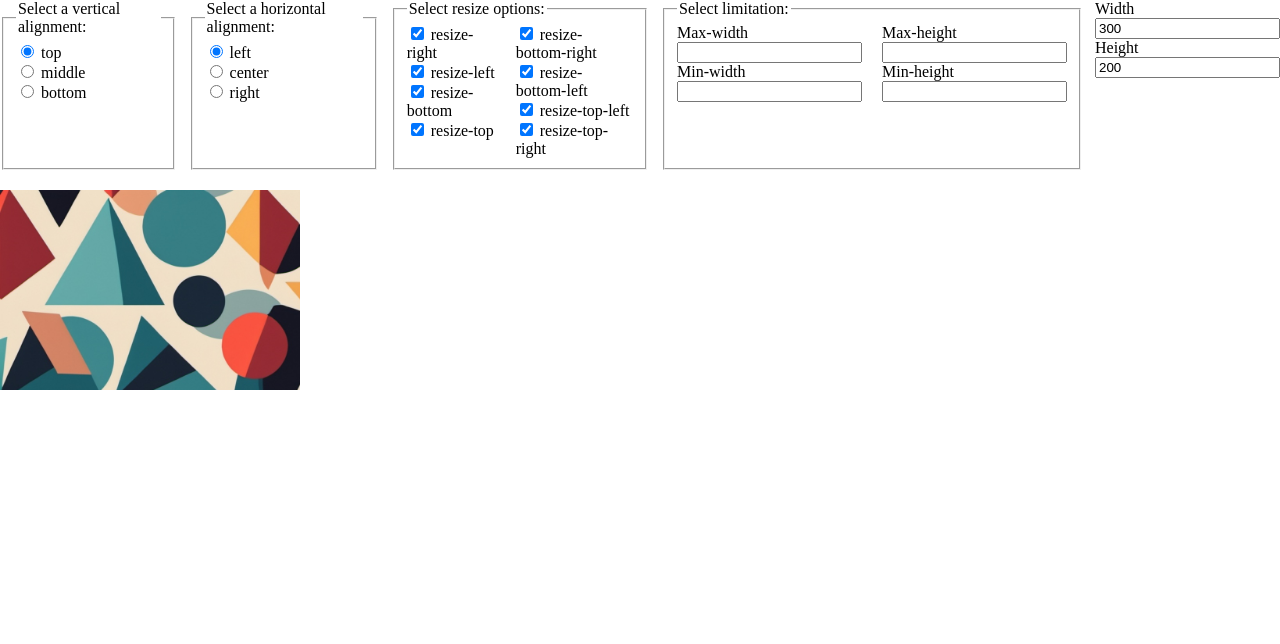
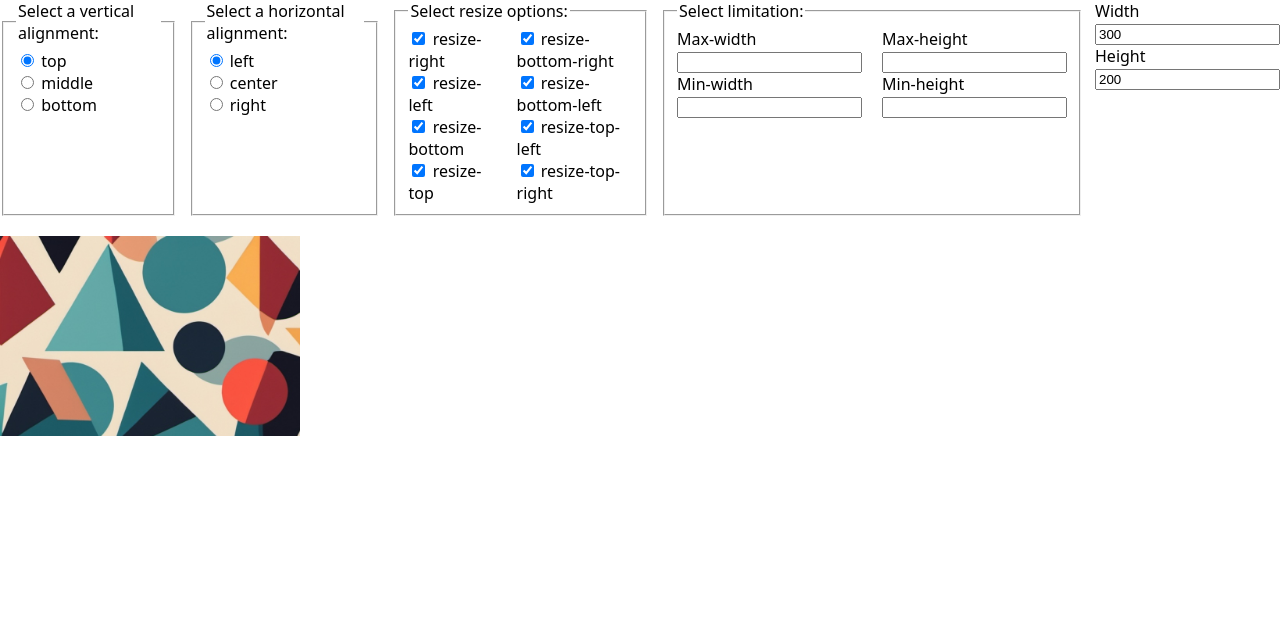
Before and after one commit to teodor-cristian/resizer-box, a website with bundled scripts: page demo/index.html in a window 1280 px wide. Built offline with nearby package versions, Linux system fonts and the light colour scheme.

Commit message:
Updated the font family for the demo
Updated the font family for the demo

```diff
--- a/demo/styles.css
+++ b/demo/styles.css
@@ -1,6 +1,6 @@
 html {
     height: 100%;
-    /* overflow: hidden; */
+    font-family: system-ui;
 }
 
 body {
```
